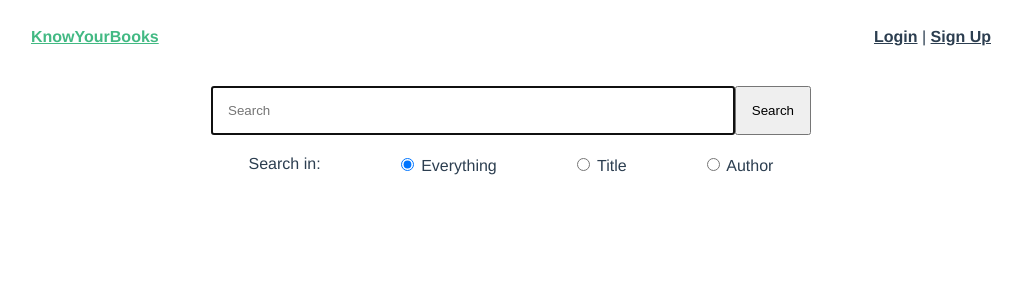
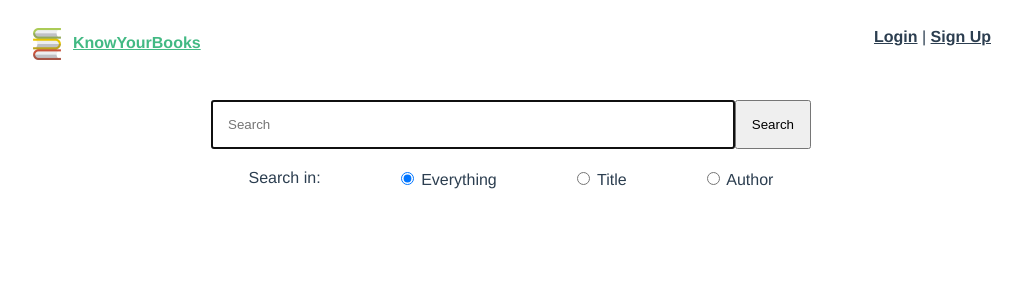
Before and after one commit to PetyaPanayotova/SoftServe-IT-Academy, a Vue app in the folder JavaScript/Кnow-Your-Books/: page / in a window 1280 px wide. Shown: the top 300 px of the page, without its empty margins (129-1151 px from the left). Built offline with nearby package versions, Linux system fonts and the light colour scheme; no server answers; what vuefire would draw is missing.

Commit message:
Change app logo and title

```diff
--- a/JavaScript/Кnow-Your-Books/public/index.html
+++ b/JavaScript/Кnow-Your-Books/public/index.html
@@ -6,11 +6,11 @@
     <meta name="viewport" content="width=device-width,initial-scale=1.0">
     <link rel="shortcut icon" type="image/x-icon" href="<%= BASE_URL %>favicon.ico">
     <link rel="icon" type="image/png" href="<%= BASE_URL %>favicon.png">
-    <title>know-your-books</title>
+    <title>KnowYourBooks</title>
   </head>
   <body>
     <noscript>
-      <strong>We're sorry but know-your-books doesn't work properly without JavaScript enabled. Please enable it to continue.</strong>
+      <strong>We're sorry but KnowYourBooks doesn't work properly without JavaScript enabled. Please enable it to continue.</strong>
     </noscript>
     <div id="app"></div>
     <!-- built files will be auto injected -->
--- a/JavaScript/Кnow-Your-Books/src/App.vue
+++ b/JavaScript/Кnow-Your-Books/src/App.vue
@@ -2,7 +2,10 @@
   <div id="app">
     <div id="nav">
       <div>
-        <router-link to="/">KnowYourBooks</router-link>
+        <router-link to="/">
+          <img class="logo" src="./assets/logo.png" />
+          <span>KnowYourBooks</span>
+        </router-link>
       </div>
       <div v-if="!isLoggedIn">
         <router-link to="/login">Login</router-link> |
@@ -99,6 +102,13 @@ export default class App extends Vue {
   }
 }
 
+.logo {
+  height: 32px;
+  width: 32px;
+  vertical-align: middle;
+  margin-right: 10px;
+}
+
 .input-form {
   display: flex;
   flex-direction: column;
```
Also changed, not shown: JavaScript/Кnow-Your-Books/src/assets/logo.png.
